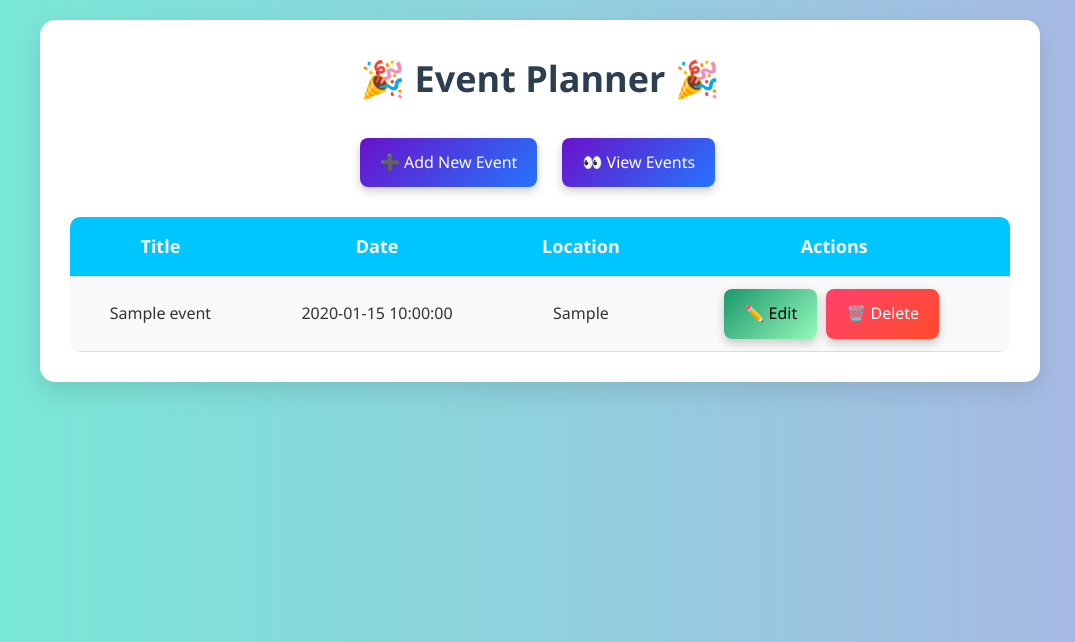
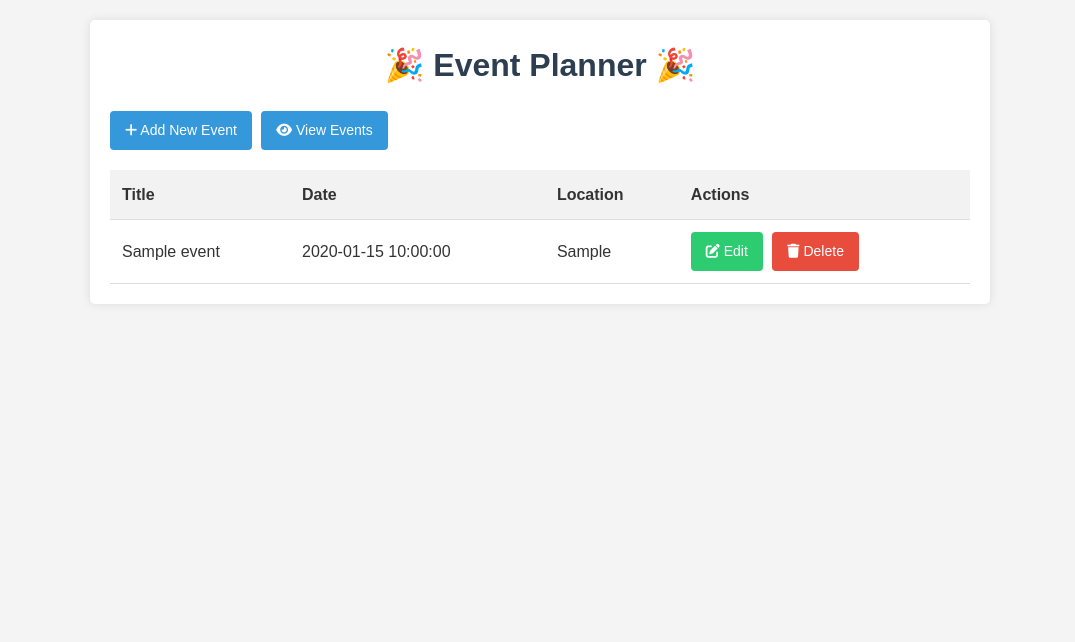
Before and after one commit to Sarthak16082004/Event-Planner-PHP, a PHP site: page / in a window 1280 px wide. Shown: the top 642 px of the page, without its empty margins (100-1175 px from the left). Run offline with PHP 8.4, Linux system fonts and the light colour scheme; tables that the repository leaves empty or names only in its code hold one stand-in row (values such as "Sample post").

Commit message:
index.php

```diff
--- a/index.php
+++ b/index.php
@@ -14,106 +14,8 @@ $result = mysqli_query($conn, $sql);
     <meta name="viewport" content="width=device-width, initial-scale=1.0">
     <title>Event Planner</title>
     <link rel="stylesheet" href="styles.css">
-    <style>
-        /* Additional beautiful colorful styles */
-
-        body {
-            background: linear-gradient(to right, #74ebd5, #acb6e5);
-            font-family: 'Segoe UI', Tahoma, Geneva, Verdana, sans-serif;
-            color: #333;
-            padding: 20px;
-        }
-
-        .container {
-            max-width: 1000px;
-            margin: auto;
-            background: #ffffff;
-            padding: 30px;
-            border-radius: 15px;
-            box-shadow: 0px 10px 25px rgba(0,0,0,0.1);
-        }
-
-        h1 {
-            text-align: center;
-            margin-bottom: 30px;
-            font-size: 36px;
-            color: #2c3e50;
-        }
-
-        .button-group {
-            display: flex;
-            justify-content: center;
-            gap: 20px;
-            margin-bottom: 30px;
-        }
-
-        .btn {
-            background: linear-gradient(135deg, #6a11cb 0%, #2575fc 100%);
-            color: white;
-            padding: 12px 20px;
-            text-decoration: none;
-            border-radius: 8px;
-            font-size: 16px;
-            transition: all 0.3s ease;
-            box-shadow: 0 4px 10px rgba(0,0,0,0.2);
-        }
-
-        .btn:hover {
-            background: linear-gradient(135deg, #ff6a00 0%, #ee0979 100%);
-            transform: scale(1.1);
-            box-shadow: 0 6px 15px rgba(0,0,0,0.3);
-        }
-
-        .btn.edit {
-            background: linear-gradient(135deg, #1d976c 0%, #93f9b9 100%);
-            color: black;
-        }
-
-        .btn.delete {
-            background: linear-gradient(135deg, #ff416c 0%, #ff4b2b 100%);
-            color: white;
-        }
-
-        .events-table {
-            width: 100%;
-            border-collapse: collapse;
-            margin-top: 20px;
-            overflow: hidden;
-            border-radius: 10px;
-        }
-
-        .events-table th {
-            background-color: #00c6ff;
-            color: #fff;
-            padding: 15px;
-            text-align: center;
-            font-size: 18px;
-        }
-
-        .events-table td {
-            padding: 12px;
-            text-align: center;
-            background-color: #f9f9f9;
-            font-size: 16px;
-        }
-
-        .events-table tr:nth-child(even) {
-            background-color: #e0f7fa;
-        }
-
-        .events-table tr:hover {
-            background-color: #d1c4e9;
-            transition: background-color 0.3s ease;
-        }
-
-        .no-events {
-            text-align: center;
-            margin-top: 50px;
-            font-size: 20px;
-            color: #555;
-            font-style: italic;
-        }
-    </style>
+    <!-- Font Awesome for icons -->
+    <link rel="stylesheet" href="https://cdnjs.cloudflare.com/ajax/libs/font-awesome/6.0.0/css/all.min.css">
 </head>
 <body>
     <div class="container">
@@ -121,8 +23,12 @@ $result = mysqli_query($conn, $sql);
 
         <!-- Button group -->
         <div class="button-group">
-            <a href="add_event.php" class="btn">➕ Add New Event</a>
-            <a href="view_events.php" class="btn">👀 View Events</a>
+            <a href="add_event.php" class="btn">
+                <i class="fas fa-plus"></i> Add New Event
+            </a>
+            <a href="view_events.php" class="btn">
+                <i class="fas fa-eye"></i> View Events
+            </a>
         </div>
 
         <?php if (mysqli_num_rows($result) > 0): ?>
@@ -142,15 +48,19 @@ $result = mysqli_query($conn, $sql);
                             <td><?php echo htmlspecialchars($row['event_date']); ?></td>
                             <td><?php echo htmlspecialchars($row['location']); ?></td>
                             <td>
-                                <a href="edit_event.php?id=<?php echo $row['id']; ?>" class="btn edit">✏️ Edit</a>
-                                <a href="delete_event.php?id=<?php echo $row['id']; ?>" class="btn delete" onclick="return confirm('Are you sure you want to delete this event?')">🗑️ Delete</a>
+                                <a href="edit_event.php?id=<?php echo $row['id']; ?>" class="btn edit">
+                                    <i class="fas fa-edit"></i> Edit
+                                </a>
+                                <a href="delete_event.php?id=<?php echo $row['id']; ?>" class="btn delete" onclick="return confirm('Are you sure you want to delete this event?')">
+                                    <i class="fas fa-trash"></i> Delete
+                                </a>
                             </td>
                         </tr>
                     <?php endwhile; ?>
                 </tbody>
             </table>
         <?php else: ?>
-            <p class="no-events">No events found. ➡️ Add one now!</p>
+            <p class="no-events">No events found. <i class="fas fa-arrow-right"></i> Add one now!</p>
         <?php endif; ?>
     </div>
 </body>
```
